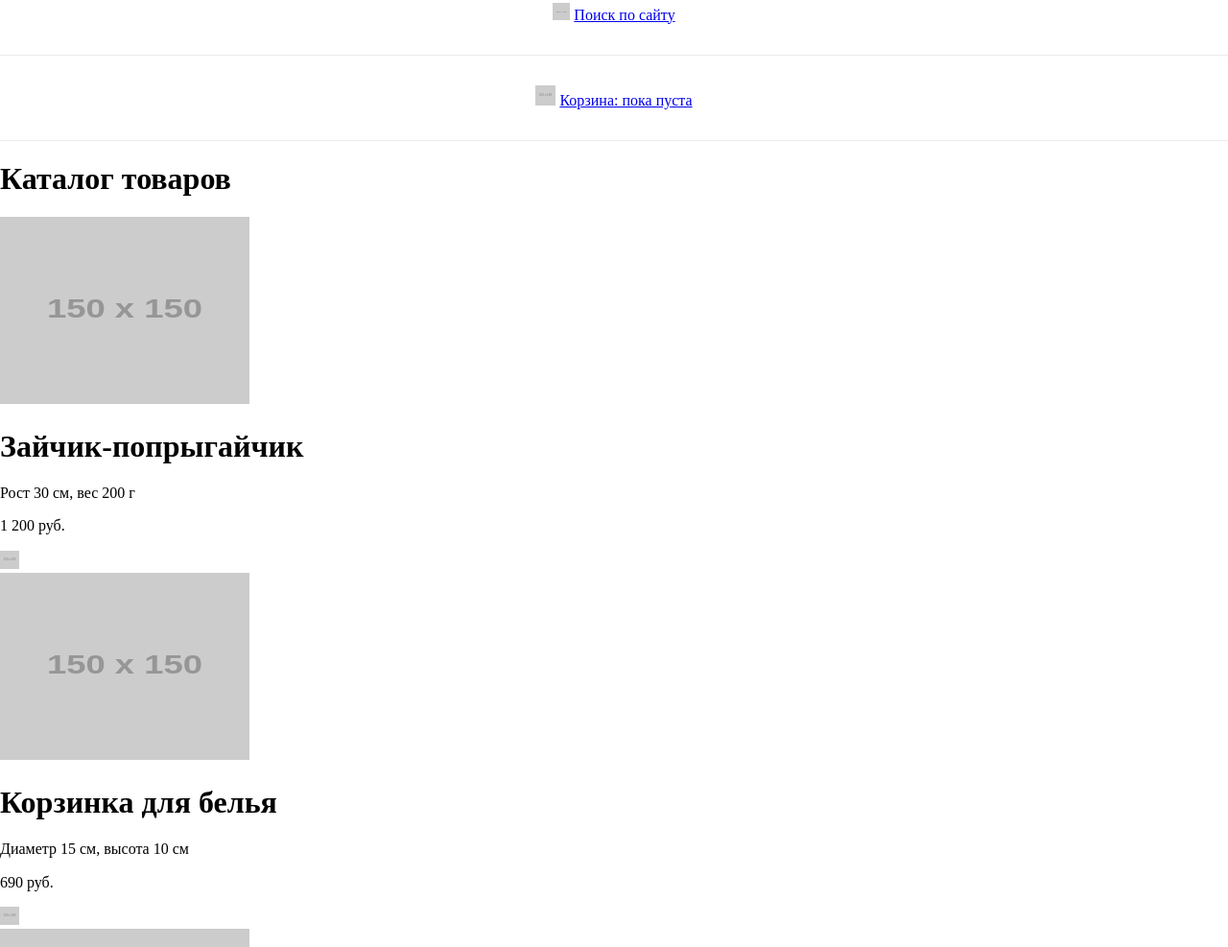
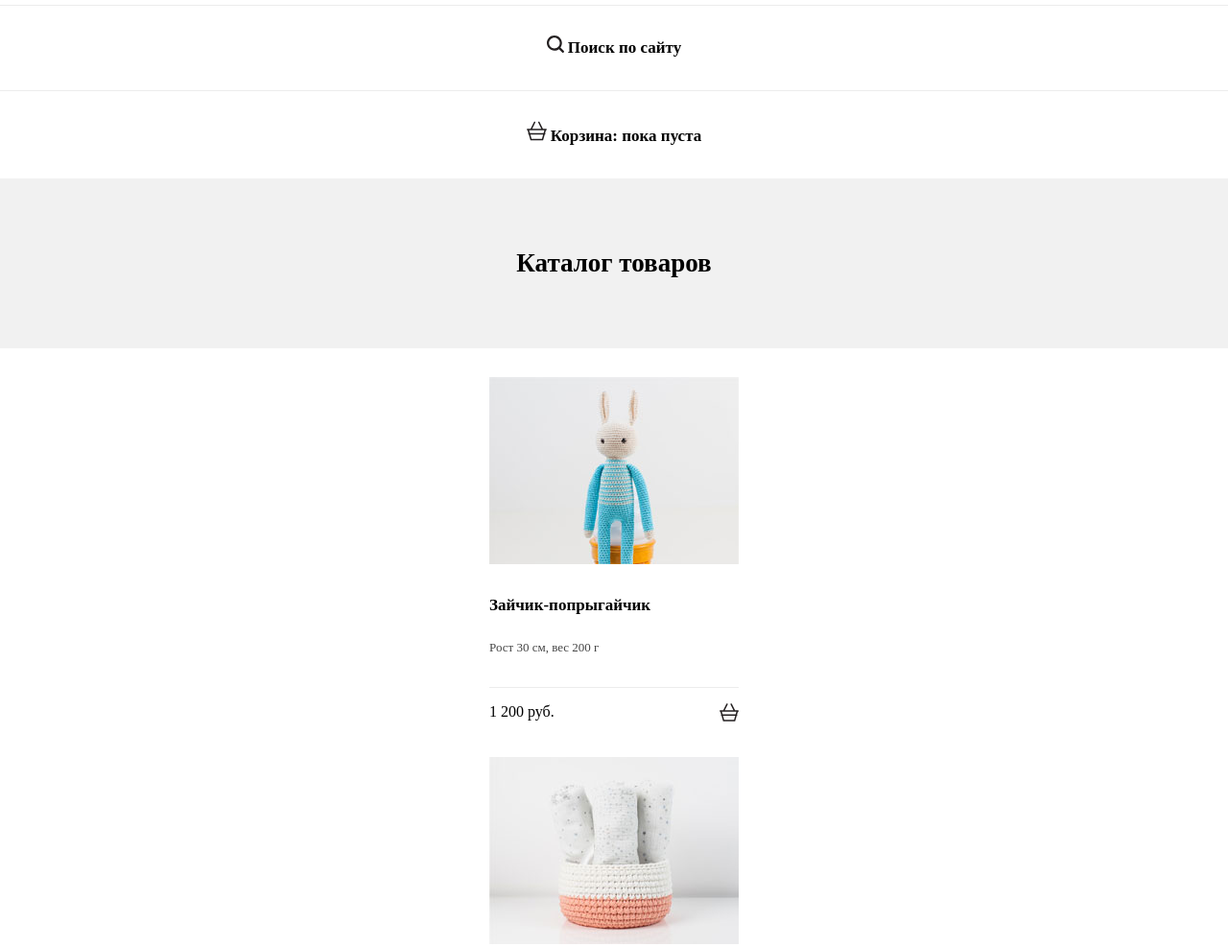
Before and after one commit to NightFreeze/5429-mishka-18, a website: page source/catalog.html in a window 1280 px wide. Shown: the part 254-1241 px from the top of the page at 96% size. Drawn offline with nearby package versions, Linux system fonts and the light colour scheme; files that its build step writes are made by us from their sources; placeholder pictures from the web are drawn by us.

Commit message:
task 3 - catalog and form

```diff
--- a/source/catalog.html
+++ b/source/catalog.html
@@ -10,32 +10,34 @@
 <body>
 
   <header class="page-header">
+    <div class="page-header__menu-wrapper">
       <a class="page-header__logo">
-      <img class="page-header__logo-image" src="https://via.placeholder.com/150x150" width="86" height="35"
-        alt="Магазин Мишка»">
+        <img class="page-header__logo-image" src="img/logo-mobile.svg" width="86" height="35" alt="Магазин Мишка»">
       </a>
+      <button class="main-nav__toggle" type="button">
+        <img class="main-nav__menu-image" src="img/icon-menu-open.svg" width="20" height="14" alt="Открыть меню" />
+      </button>
+    </div>
+
     <nav class="main-nav">
-      <button class="main-nav__toggle" type="button">Открыть меню</button>
       <div class="main-nav__wrapper">
         <ul class="main-nav__list site-list">
           <li class="site-list__item site-list__item--active">
-            <a href="catalog.html">Каталог товаров</a>
+            <a class="site-list__link" href="catalog.html">Каталог товаров</a>
           </li>
           <li class="site-list__item">
-            <a href="form.html">Вязание на заказ</a>
+            <a class="site-list__link" href="form.html">Вязание на заказ</a>
           </li>
           <li class="site-list__item">
             <div class="site-list__item-wrapper">
-              <img class="site-list__item-image" src="https://via.placeholder.com/150x150" width="18" height="18"
-                alt="Лупа" />
-              <a href="#">Поиск по сайту</a>
+              <img class="site-list__item-image" src="img/icon-search.svg" width="18" height="18" alt="Лупа" />
+              <a class="site-list__link" href="#">Поиск по сайту</a>
             </div>
           </li>
           <li class="site-list__item">
             <div class="site-list__item-wrapper">
-              <img class="site-list__item-image" src="https://via.placeholder.com/150x150" width="21" height="21"
-                alt="Корзина" />
-              <a href="#">Корзина: пока пуста</a>
+              <img class="site-list__item-image" src="img/icon-cart.svg" width="21" height="21" alt="Корзина" />
+              <a class="site-list__link" href="#">Корзина: пока пуста</a>
             </div>
           </li>
         </ul>
@@ -43,45 +45,45 @@
     </nav>
   </header>
 
-  <main class="page-main">
-    <h1 class="header">Каталог товаров</h1>
-    <div class="wrapper">
+  <main class="catalog">
+    <div class="catalog__header-wrapper">
+      <h1 class="catalog__header">Каталог товаров</h1>
+    </div>
+    <div class="catalog__cards-wrapper">
       <article class="good">
-        <img class="good__image" src="https://via.placeholder.com/150x150" width="260" height="195"
-        alt="Зайчик-попрыгайчик"/>
+        <img class="good__image" src="img/photo-hare-mobile@1x.jpg" width="260" height="195" alt="Зайчик-попрыгайчик" />
         <h1 class="good__header">Зайчик-попрыгайчик</h1>
         <p class="good__info">Рост 30 см, вес 200 г</p>
+        <div class="good__decoration"></div>
         <footer class="good__footer">
           <div class="good__footer-wrapper">
             <p class="good__price">1 200 руб.</p>
-            <img class="good__cart" src="https://via.placeholder.com/150x150" width="20" height="19"
-            alt="Корзина"/>
+            <img class="good__cart" src="img/icon-cart.svg" width="20" height="19" alt="Корзина" />
           </div>
         </footer>
       </article>
       <article class="good">
-          <img class="good__image" src="https://via.placeholder.com/150x150" width="260" height="195"
-          alt="Зайчик-попрыгайчик"/>
+        <img class="good__image" src="img/photo-bowl-mobile@1x.jpg" width="260" height="195" alt="Корзинка для белья" />
         <h1 class="good__header">Корзинка для белья</h1>
         <p class="good__info">Диаметр 15 см, высота 10 см</p>
+        <div class="good__decoration"></div>
         <footer class="good__footer">
           <div class="good__footer-wrapper">
             <p class="good__price">690 руб.</p>
-              <img class="good__cart" src="https://via.placeholder.com/150x150" width="20" height="19"
-              alt="Корзина"/>
+            <img class="good__cart" src="img/icon-cart.svg" width="20" height="19" alt="Корзина" />
           </div>
         </footer>
       </article>
       <article class="good">
-            <img class="good__image" src="https://via.placeholder.com/150x150" width="260" height="195"
-            alt="Зайчик-попрыгайчик"/>
+        <img class="good__image" src="img/photo-toys-mobile@1x.jpg" width="260" height="195"
+          alt="Большая корзинка для игрушек" />
         <h1 class="good__header">Большая корзинка для игрушек</h1>
         <p class="good__info">Диаметр 30 см, высота 30 см</p>
+        <div class="good__decoration"></div>
         <footer class="good__footer">
           <div class="good__footer-wrapper">
             <p class="good__price">1500 руб.</p>
-                <img class="good__cart" src="https://via.placeholder.com/150x150" width="20" height="19"
-                alt="Корзина"/>
+            <img class="good__cart" src="img/icon-cart.svg" width="20" height="19" alt="Корзина" />
           </div>
         </footer>
       </article>
@@ -93,16 +95,13 @@
       <div class="page-footer__social social">
         <ul class="social__list">
           <li class="social__item">
-            <img class="social__image" src="https://via.placeholder.com/150x150" width="21" height="21"
-              alt="Инстаграм" />
+            <img class="social__image" src="img/icon-insta.svg" width="21" height="21" alt="Инстаграм" />
           </li>
           <li class="social__item">
-            <img class="social__image" src="https://via.placeholder.com/150x150" width="21" height="21"
-              alt="Фэйсбук" />
+            <img class="social__image" src="img/icon-fb.svg" width="21" height="21" alt="Фэйсбук" />
           </li>
           <li class="social__item">
-            <img class="social__image" src="https://via.placeholder.com/150x150" width="21" height="21"
-              alt="Твиттер" />
+            <img class="social__image" src="img/icon-twitter.svg" width="21" height="21" alt="Твиттер" />
           </li>
         </ul>
       </div>
--- /dev/null
+++ b/source/sass/blocks/catalog/catalog.scss
@@ -0,0 +1,33 @@
+$white-two: #f1f1f1;
+$black-two: #000000;
+
+.catalog {
+  display: flex;
+  flex-direction: column;
+}
+
+.catalog__header-wrapper {
+  display: flex;
+  justify-content: center;
+  align-items: center;
+  height: 177px;
+  background-color: $white-two;
+}
+
+.catalog__header {
+  font-size: 27px;
+  font-weight: 700;
+  font-stretch: normal;
+  font-style: normal;
+  line-height: 1.11;
+  letter-spacing: normal;
+  color: $black-two;
+}
+
+.catalog__cards-wrapper {
+  display: flex;
+  flex-direction: column;
+  justify-content: center;
+  align-items: center;
+  padding: 30px;
+}
--- /dev/null
+++ b/source/sass/blocks/catalog/good.scss
@@ -0,0 +1,53 @@
+$white-two: #f1f1f1;
+$white-four: #ececec;
+$black-two: #000000;
+$greyish-brown: #444444;
+
+.good {
+  display: flex;
+  flex-direction: column;
+}
+
+.good__image {
+  margin-bottom: 31px;
+}
+
+.good__header {
+  margin: 0;
+  margin-bottom: 17px;
+  font-size: 17px;
+  font-weight: 700;
+  font-stretch: normal;
+  font-style: normal;
+  line-height: 1.41;
+  letter-spacing: normal;
+  color: $black-two;
+}
+
+.good__info {
+  margin: 0;
+  margin-bottom: 26px;
+  font-size: 13px;
+  font-weight: normal;
+  font-stretch: normal;
+  font-style: normal;
+  line-height: 2.31;
+  letter-spacing: normal;
+  color: $greyish-brown;
+}
+
+.good__decoration {
+  height: 1px;
+  background: $white-four;
+  padding: 0 28px;
+}
+
+.good__footer {
+  margin-bottom: 21px;
+}
+
+.good__footer-wrapper {
+  display: flex;
+  justify-content: space-between;
+  align-items: center;
+}
--- a/source/sass/style.scss
+++ b/source/sass/style.scss
@@ -10,4 +10,7 @@
 @import "./blocks/site-list.scss";
 @import "./blocks/social__list.scss";
 
+@import "./blocks/catalog/catalog.scss";
+@import "./blocks/catalog/good.scss";
+
 // @import "variables.scss";
```
Also changed, not shown: source/form.html (+18 -19 lines). Lines whose indentation alone changed are shown as unchanged.
